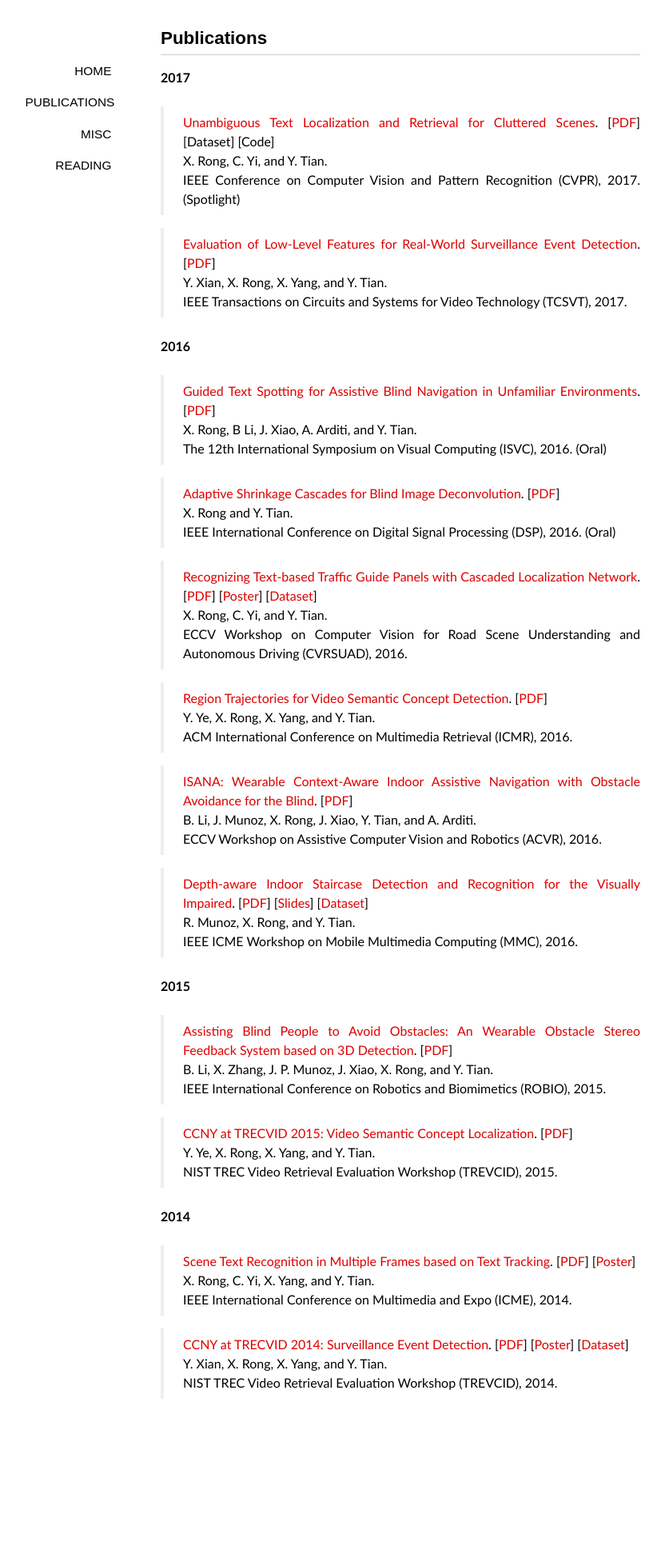
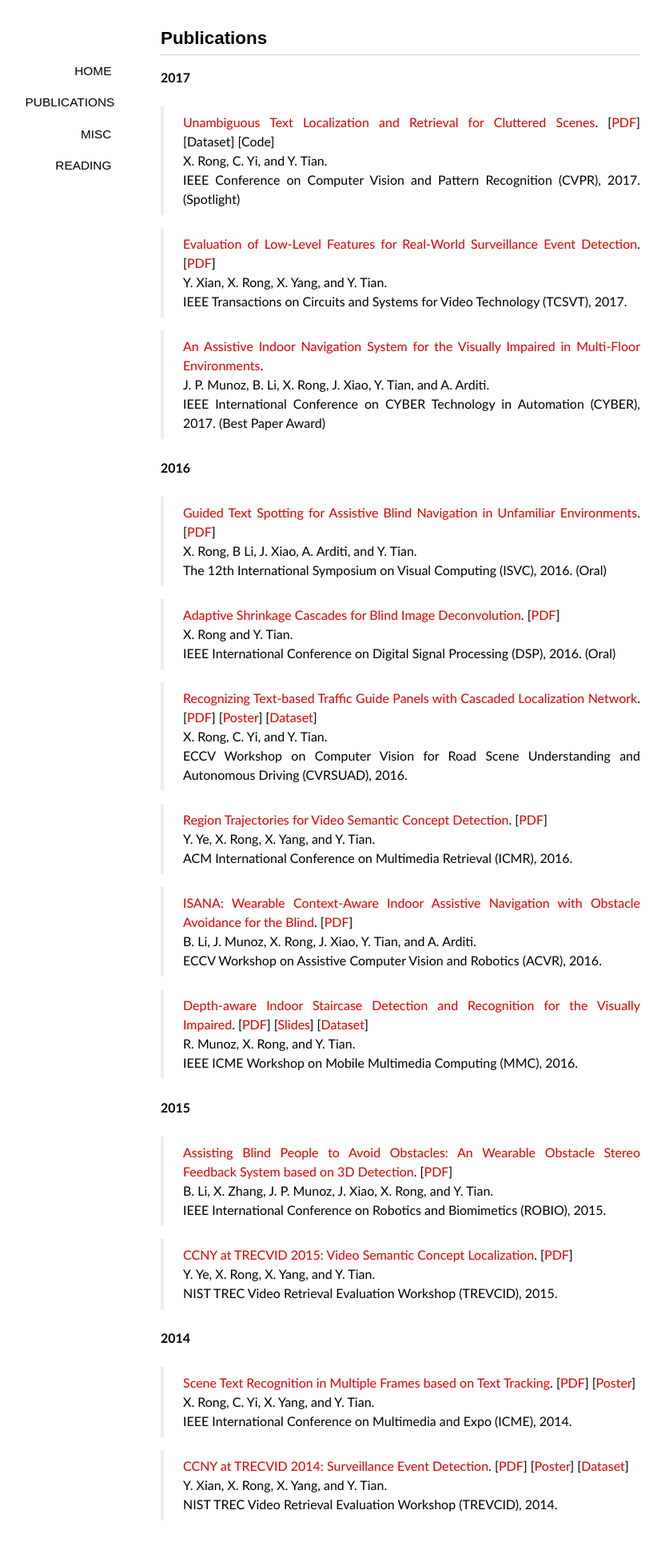
Before and after one commit to ionvision/ionvision.github.io.bk, a Jekyll site: the page built from publications/index.md, in a window 1280 px wide. Shown: the whole page at 80% size, without its empty margins (139-971 px from the left). Built offline with Jekyll 4.4.1, drawn with Linux system fonts in a browser that asks for light colours; nearby versions of some CDN libraries; some web fonts are replaced; before the commit the page ends 1801 px from its top, so only the background shows below that.

Commit message:
Add publication

```diff
--- a/publications/index.md
+++ b/publications/index.md
@@ -18,6 +18,9 @@ IEEE Conference on Computer Vision and Pattern Recognition (CVPR), 2017. (Spotli
 Y. Xian, X. Rong, X. Yang, and Y. Tian.
 IEEE Transactions on Circuits and Systems for Video Technology (TCSVT), 2017.
 
+> [An Assistive Indoor Navigation System for the Visually Impaired in Multi-Floor Environments](/publications/cyber17.pdf).
+J. P. Munoz, B. Li, X. Rong, J. Xiao, Y. Tian, and A. Arditi.
+IEEE International Conference on CYBER Technology in Automation (CYBER), 2017. (Best Paper Award)
 
 **2016**
 
```
Also changed, not shown: 5 other files.
